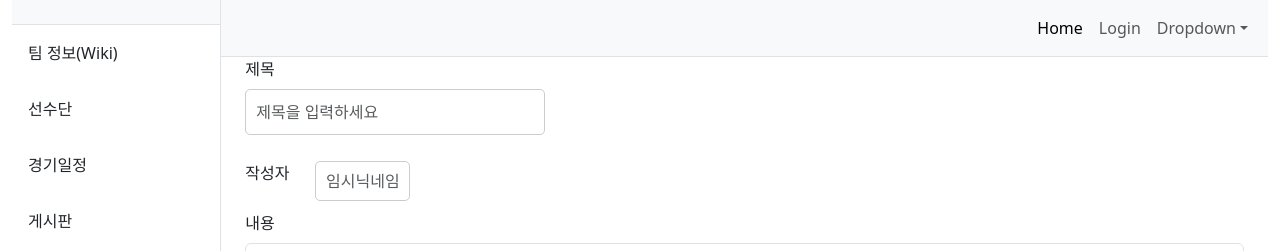
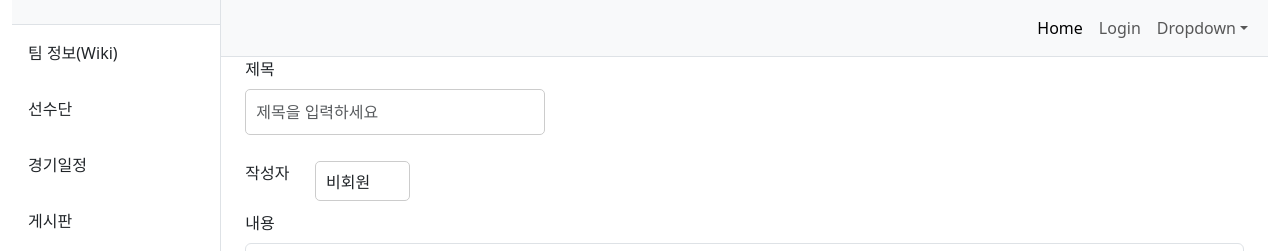
Before and after one commit to ljkhyeong/Soccer-Fan-Board, a React (Create React App) app in the folder soccer-front/soccer-front-app/: page /team/arsenal/board/create in a window 1280 px wide. Shown: the top 251 px of the page. Built offline with nearby package versions, Linux system fonts and the light colour scheme; no server answers.

Commit message:
improve: (프론트) 게시글 생성 개선
비회원일 시 임시닉네임 디폴트를 '비회원'으로

```diff
--- a/soccer-front/soccer-front-app/src/components/team/board/CreatePost.js
+++ b/soccer-front/soccer-front-app/src/components/team/board/CreatePost.js
@@ -10,7 +10,7 @@ const CreatePost = (props) => {
     const {isLogin, loginId} = useAuth();
     const {teamCode} = useParams();
     const [postForm, setPostForm] = useState({
-        tempNickname: loginId,
+        tempNickname : loginId ? loginId : '비회원',
         title:'',
         content:''
     })
@@ -24,7 +24,7 @@ const CreatePost = (props) => {
     useEffect(() => {
         setPostForm(prevState => ({
             ...prevState,
-            tempNickname: loginId
+            tempNickname: loginId ? loginId : '비회원'
         }));
     }, [loginId]);
 
```
